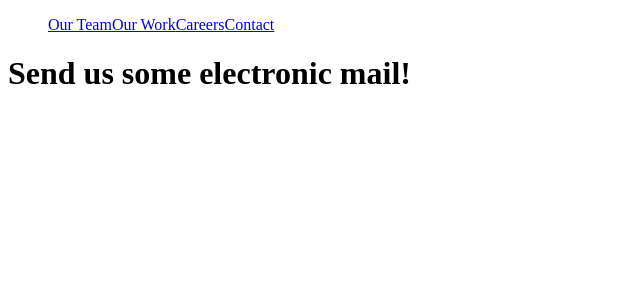
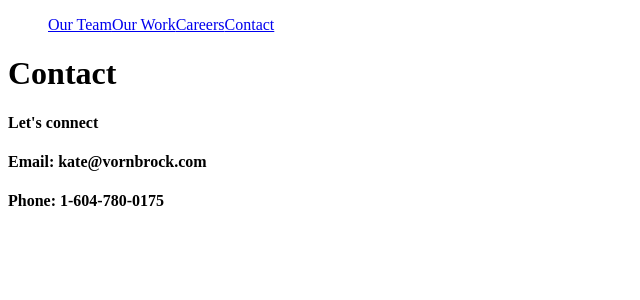
Before and after one commit to HouliHeeler/Vornbrock, a React (Create React App) app: page /Contact in a window 1280 px wide. Shown: the top 300 px of the page, without its empty margins (0-640 px from the left). Built offline with nearby package versions, Linux system fonts and the light colour scheme.

Commit message:
fill out Contact content

```diff
--- a/src/pages/Contact.js
+++ b/src/pages/Contact.js
@@ -3,7 +3,10 @@ import React from 'react';
 const Contact = () => {
   return (
     <div>
-      <h1>Send us some electronic mail!</h1>
+      <h1>Contact</h1>
+      <h4>Let's connect</h4>
+      <h4>Email: kate@vornbrock.com</h4>
+      <h4>Phone: 1-604-780-0175</h4>
     </div>
   );
 };
```
